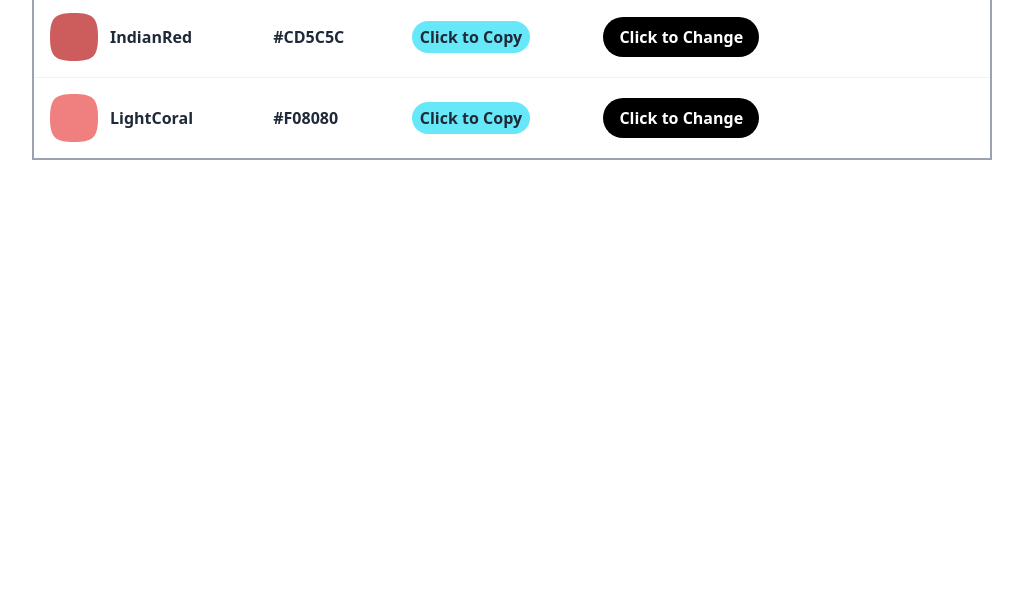
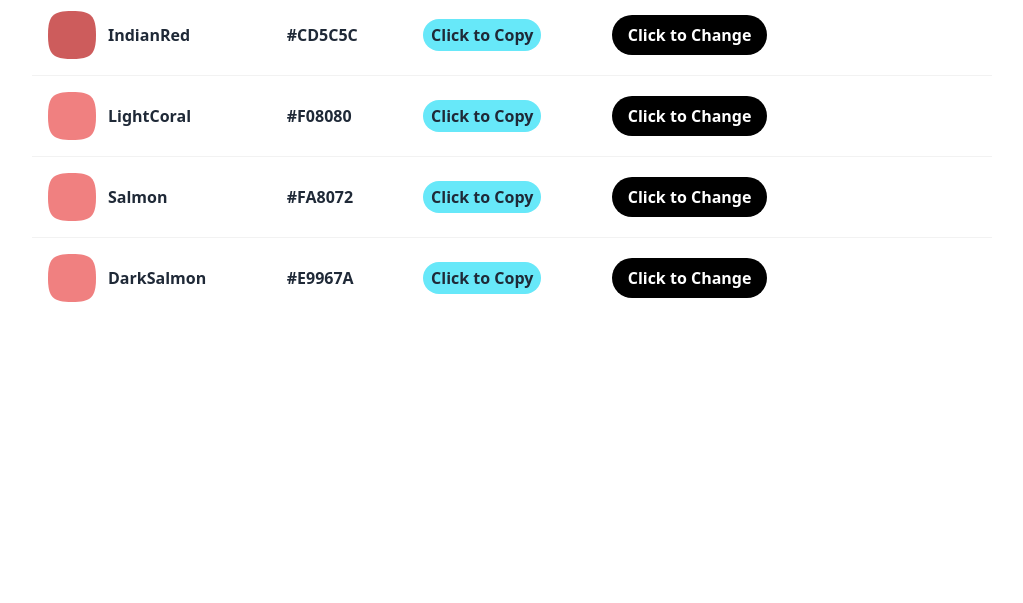
Before and after one commit to faazizpro/html-color-code-selector, a plain HTML site: page index.html in a window 1280 px wide. Shown: the part 197-800 px from the top of the page, without its empty margins (128-1151 px from the left). Drawn offline with nearby package versions, Linux system fonts and the light colour scheme.

Commit message:
Red HTML Code Done

```diff
--- a/JS/ColorChange.js
+++ b/JS/ColorChange.js
@@ -18,3 +18,55 @@ document.getElementById('btnCopy').addEventListener('click', function(){
 
 
 /*---------------------------Indian Red---------------------*/
+//Color Fill for LightCoral
+document.getElementById('lightCoralChange').addEventListener('click', function(){
+    document.getElementById('lightCoralFill').style.backgroundColor = '#F08080';
+});
+
+//Copy Text for LightCoral
+document.getElementById('btnLightCoral').addEventListener('click', function(){
+    const text = document.getElementById('copyLightCoral');
+    const copytext = text.innerText;
+
+    //Now copy the text for IndianRed
+    navigator.clipboard.writeText(copytext);
+
+    //Show alert for IndianRed
+    alert(`Code ${copytext} copied`);
+});
+
+/*---------------------------Salmon---------------------*/
+//Color Fill for Salmon
+document.getElementById('salmonChange').addEventListener('click', function(){
+    document.getElementById('salmonFill').style.backgroundColor = '#FA8072';
+});
+
+//Copy Text for Salmon
+document.getElementById('btnSalmon').addEventListener('click', function(){
+    const text = document.getElementById('copySalmon');
+    const copytext = text.innerText;
+
+    //Now copy the text for IndianRed
+    navigator.clipboard.writeText(copytext);
+
+    //Show alert for IndianRed
+    alert(`Code ${copytext} copied`);
+});
+
+/*---------------------------DarkSalmon---------------------*/
+//Color Fill for DarkSalmon
+document.getElementById('DarkSalmonChange').addEventListener('click', function(){
+    document.getElementById('DarkSalmonFill').style.backgroundColor = '#E9967A';
+});
+
+//Copy Text for DarkSalmon
+document.getElementById('btnDarkSalmon').addEventListener('click', function(){
+    const text = document.getElementById('copyDarkSalmon');
+    const copytext = text.innerText;
+
+    //Now copy the text for DarkSalmon
+    navigator.clipboard.writeText(copytext);
+
+    //Show alert for DarkSalmon
+    alert(`Code ${copytext} copied`);
+});
--- a/index.html
+++ b/index.html
@@ -19,7 +19,7 @@
     >
       HTML Color Code Selector
     </h1>
-    <div class="w-3/4 mx-auto border-2 border-gray-400 mt-5">
+    <div class="w-3/4 mx-auto mt-5">
       <h1
         class="text-xl lg:text-3xl font-semibold underline underline-offset-1 mb-3 md:ml-2"
       >
@@ -56,17 +56,23 @@
                   <div id="copyText" class="font-bold">#CD5C5C</div>
                 </td>
                 <td>
-                  <button id="btnCopy"
+                  <button
+                    id="btnCopy"
                     class="rounded-full font-bold hover:transition-all transform hover:scale-110 duration-500 bg-cyan-300 px-2 py-1"
                   >
                     Click to Copy
                   </button>
                 </td>
                 <td>
-                  <button id="indianRedChange" class="py-2 px-4 bg-black text-white rounded-full font-semibold">Click to Change </button>
+                  <button
+                    id="indianRedChange"
+                    class="py-2 px-4 bg-black text-white rounded-full font-semibold"
+                  >
+                    Click to Change
+                  </button>
                 </td>
                 <td>
-                    <div id="indianRedFill" class=" rounded-xl w-24 h-12"></div>
+                  <div id="indianRedFill" class="rounded-xl w-24 h-12"></div>
                 </td>
               </tr>
               <!-- row 2 -->
@@ -74,7 +80,9 @@
                 <td>
                   <div class="flex items-center space-x-3">
                     <div class="avatar">
-                      <div class="mask mask-squircle lightCoral w-12 h-12"></div>
+                      <div
+                        class="mask mask-squircle lightCoral w-12 h-12"
+                      ></div>
                     </div>
                     <div>
                       <div class="font-bold">LightCoral</div>
@@ -85,20 +93,99 @@
                   <div id="copyLightCoral" class="font-bold">#F08080</div>
                 </td>
                 <td>
-                  <button id="btnLightCoral"
+                  <button
+                    id="btnLightCoral"
                     class="rounded-full font-bold hover:transition-all transform hover:scale-110 duration-500 bg-cyan-300 px-2 py-1"
                   >
                     Click to Copy
                   </button>
                 </td>
                 <td>
-                  <button id="lightCoralChange" class="py-2 px-4 bg-black text-white rounded-full font-semibold">Click to Change </button>
+                  <button
+                    id="lightCoralChange"
+                    class="py-2 px-4 bg-black text-white rounded-full font-semibold"
+                  >
+                    Click to Change
+                  </button>
                 </td>
                 <td>
-                    <div id="lightCoralFill" class=" rounded-xl w-24 h-12"></div>
+                  <div id="lightCoralFill" class="rounded-xl w-24 h-12"></div>
                 </td>
               </tr>
               <!-- row 3 -->
+              <tr>
+                <td>
+                  <div class="flex items-center space-x-3">
+                    <div class="avatar">
+                      <div
+                        class="mask mask-squircle lightCoral w-12 h-12"
+                      ></div>
+                    </div>
+                    <div>
+                      <div class="font-bold">Salmon</div>
+                    </div>
+                  </div>
+                </td>
+                <td>
+                  <div id="copySalmon" class="font-bold">#FA8072</div>
+                </td>
+                <td>
+                  <button
+                    id="btnSalmon"
+                    class="rounded-full font-bold hover:transition-all transform hover:scale-110 duration-500 bg-cyan-300 px-2 py-1"
+                  >
+                    Click to Copy
+                  </button>
+                </td>
+                <td>
+                  <button
+                    id="salmonChange"
+                    class="py-2 px-4 bg-black text-white rounded-full font-semibold"
+                  >
+                    Click to Change
+                  </button>
+                </td>
+                <td>
+                  <div id="salmonFill" class="rounded-xl w-24 h-12"></div>
+                </td>
+              </tr>
+              <!-- row 4 -->
+              <tr>
+                <td>
+                  <div class="flex items-center space-x-3">
+                    <div class="avatar">
+                      <div
+                        class="mask mask-squircle lightCoral w-12 h-12"
+                      ></div>
+                    </div>
+                    <div>
+                      <div class="font-bold">DarkSalmon</div>
+                    </div>
+                  </div>
+                </td>
+                <td>
+                  <div id="copyDarkSalmon" class="font-bold">#E9967A</div>
+                </td>
+                <td>
+                  <button
+                    id="btnDarkSalmon"
+                    class="rounded-full font-bold hover:transition-all transform hover:scale-110 duration-500 bg-cyan-300 px-2 py-1"
+                  >
+                    Click to Copy
+                  </button>
+                </td>
+                <td>
+                  <button
+                    id="DarkSalmonChange"
+                    class="py-2 px-4 bg-black text-white rounded-full font-semibold"
+                  >
+                    Click to Change
+                  </button>
+                </td>
+                <td>
+                  <div id="DarkSalmonFill" class="rounded-xl w-24 h-12"></div>
+                </td>
+              </tr>
             </tbody>
           </table>
         </div>
```
